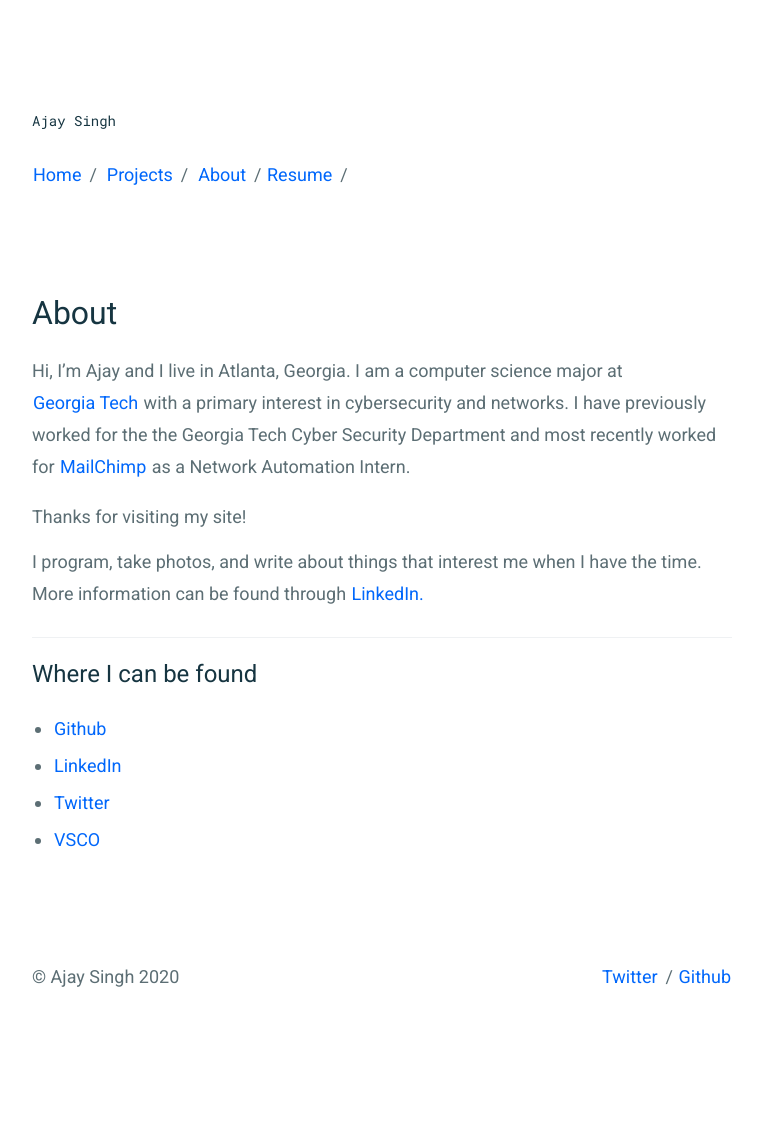
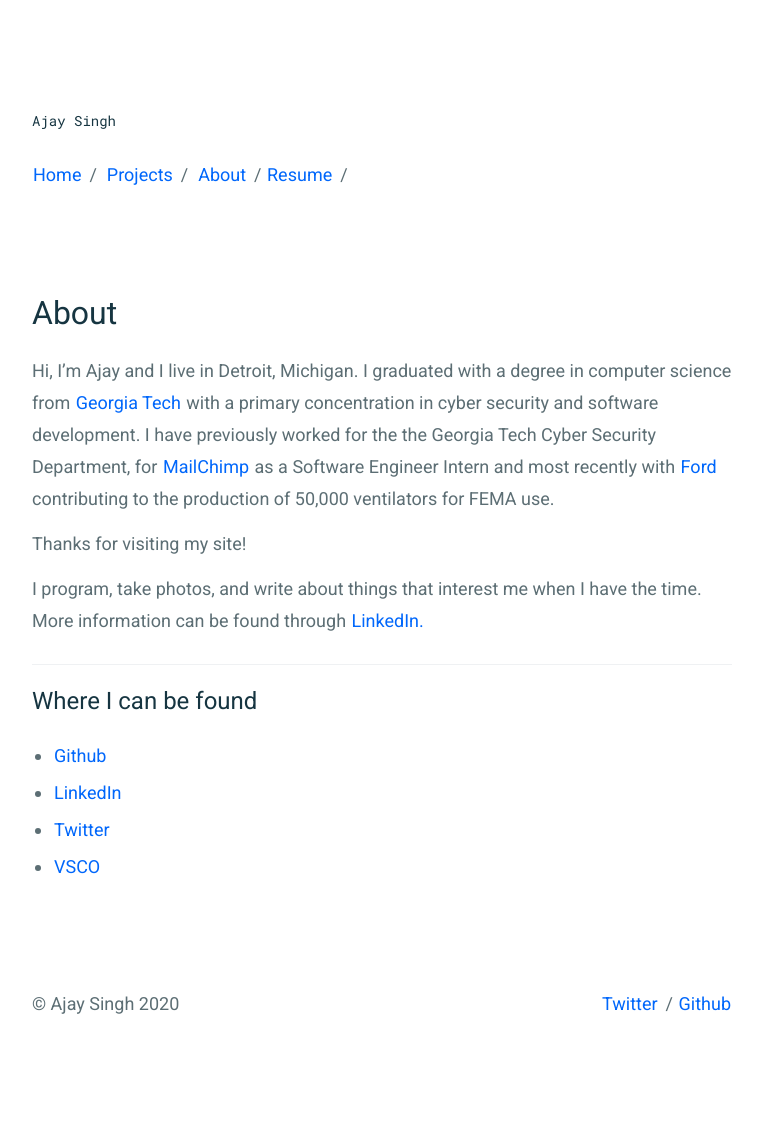
Before and after one commit to ajaydeepsingh/ajaydeepsingh.github.io, a Jekyll site: the page built from _pages/about.md, in a window 1280 px wide. Shown: the whole page, without its empty margins (258-1020 px from the left). Built offline with Jekyll 4.4.1, drawn with Linux system fonts in a browser that asks for light colours; before the commit the page ends 1095 px from its top, so only the background shows below that.

Commit message:
updated about me page

```diff
--- a/_pages/about.md
+++ b/_pages/about.md
@@ -3,7 +3,7 @@
 title: About
 permalink: /about/
 ---
-Hi, I'm Ajay and I live in Atlanta, Georgia. I am a computer science major at  <a href="http://www.gatech.edu/"> Georgia Tech</a> with a primary interest in cybersecurity and networks. I have previously worked for the the Georgia Tech Cyber Security Department and most recently worked for <a href="http://www.mailchimp.com/"> MailChimp</a> as a Network Automation Intern.
+Hi, I'm Ajay and I live in Detroit, Michigan. I graduated with a degree in computer science from <a href="http://www.gatech.edu/"> Georgia Tech</a> with a primary concentration in cyber security and software development. I have previously worked for the the Georgia Tech Cyber Security Department, for <a href="http://www.mailchimp.com/"> MailChimp</a> as a Software Engineer Intern and most recently with <a href="https://corporate.ford.com/articles/products/ford-producing-ventilators-for-coronavirus-patients.html"> Ford </a>contributing to the production of 50,000 ventilators for FEMA use.
 
 Thanks for visiting my site!
 
@@ -16,4 +16,4 @@
 - [Github](https://github.com/ajaydeepsingh/)
 - [LinkedIn](https://www.linkedin.com/in/singhajaydeep/)
 - [Twitter](https://twitter.com/aj_ysingh)
-- [VSCO](https://vsco.co/ajaysingh/images/1)
+- [VSCO](https://vsco.co/ajaysingh/gallery)
```
